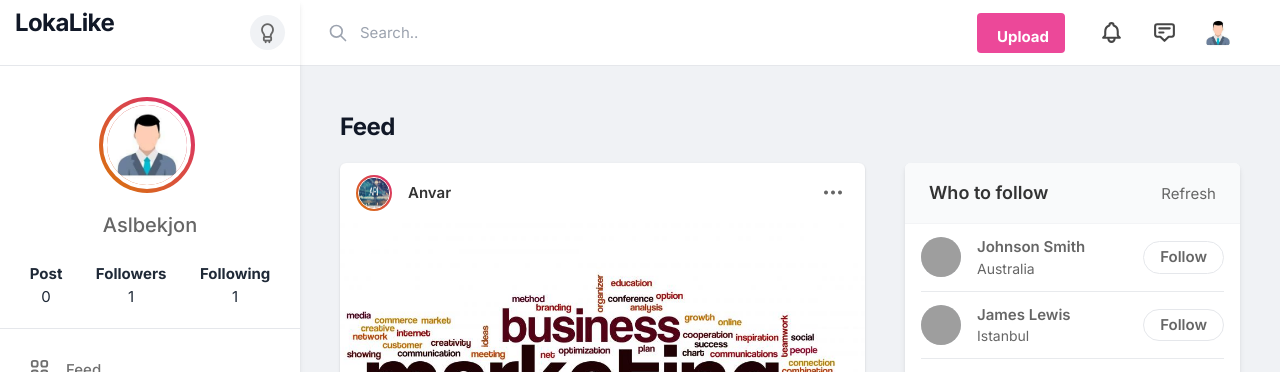
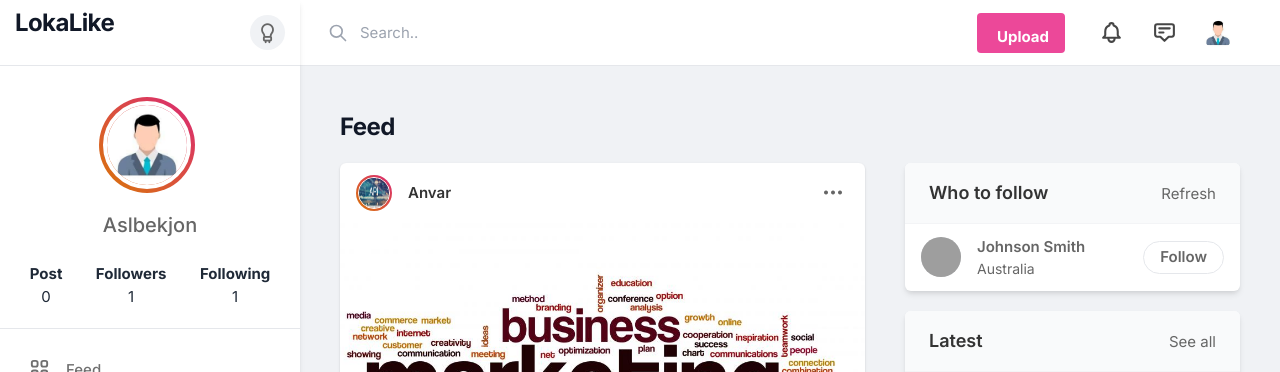
Before and after one commit to Anvar-Aslbek/instagram-clone, a Django app: page /index in a window 1280 px wide. Shown: the top 372 px of the page. Run offline with Django 3.2, Linux system fonts and the light colour scheme; a user stored in the database is signed in; data comes from the database, SQL or seed files in the repository; both versions use the stored data as it was after the commit; some libraries are stand-ins or nearby versions; some web fonts are replaced; grey boxes are pictures that could not be loaded.

Commit message:
who is follow qismi

```diff
--- a/instagram/templates/index.html
+++ b/instagram/templates/index.html
@@ -1,5 +1,6 @@
 {% extends 'instagram/base.html' %}
 {% load static %}
+{% load load %}
 
 {% block content %}
 
@@ -155,68 +156,8 @@
        <!-- right sidebar-->
        <div class="lg:w-5/12">
 
-           <div class="bg-white dark:bg-gray-900 shadow-md rounded-md overflow-hidden">
-
-               <div class="bg-gray-50 dark:bg-gray-800 border-b border-gray-100 flex items-baseline justify-between py-4 px-6 dark:border-gray-800">
-                   <h2 class="font-semibold text-lg">Who to follow</h2>
-                   <a href="#"> Refresh</a>
-               </div>
-
-               <div class="divide-gray-300 divide-gray-50 divide-opacity-50 divide-y px-4 dark:divide-gray-800 dark:text-gray-100">
-                   <div class="flex items-center justify-between py-3">
-                       <div class="flex flex-1 items-center space-x-4">
-                           <a href="profile.html">
-                               <img src="assets/images/avatars/avatar-2.jpg" class="bg-gray-200 rounded-full w-10 h-10">
-                           </a>
-                           <div class="flex flex-col">
-                               <span class="block capitalize font-semibold"> Johnson smith </span>
-                               <span class="block capitalize text-sm"> Australia </span>
-                           </div>
-                       </div>
-
-                       <a href="#" class="border border-gray-200 font-semibold px-4 py-1 rounded-full hover:bg-pink-600 hover:text-white hover:border-pink-600 dark:border-gray-800"> Follow </a>
-                   </div>
-                   <div class="flex items-center justify-between py-3">
-                       <div class="flex flex-1 items-center space-x-4">
-                           <a href="profile.html">
-                               <img src="assets/images/avatars/avatar-1.jpg" class="bg-gray-200 rounded-full w-10 h-10">
-                           </a>
-                           <div class="flex flex-col">
-                               <span class="block capitalize font-semibold"> James Lewis </span>
-                               <span class="block capitalize text-sm"> Istanbul </span>
-                           </div>
-                       </div>
-                       <a href="#" class="border border-gray-200 font-semibold px-4 py-1 rounded-full hover:bg-pink-600 hover:text-white hover:border-pink-600 dark:border-gray-800"> Follow </a>
-                   </div>
-                   <div class="flex items-center justify-between py-3">
-                       <div class="flex flex-1 items-center space-x-4">
-                           <a href="profile.html">
-                               <img src="assets/images/avatars/avatar-5.jpg" class="bg-gray-200 rounded-full w-10 h-10">
-                           </a>
-                           <div class="flex flex-col">
-                               <span class="block capitalize font-semibold"> John Michael </span>
-                               <span class="block capitalize text-sm"> New York </span>
-                           </div>
-                       </div>
-                       <a href="#" class="border border-gray-200 font-semibold px-4 py-1 rounded-full hover:bg-pink-600 hover:text-white hover:border-pink-600 dark:border-gray-800"> Follow </a>
-                   </div>
-                   <div class="flex items-center justify-between py-3">
-                       <div class="flex flex-1 items-center space-x-4">
-                           <a href="profile.html">
-                               <img src="assets/images/avatars/avatar-7.jpg" class="bg-gray-200 rounded-full w-10 h-10">
-                           </a>
-                           <div class="flex flex-col">
-                               <span class="block capitalize font-semibold"> Monroe Parker </span>
-                               <span class="block capitalize text-sm"> Yeman </span>
-                           </div>
-                       </div>
-
-                       <a href="#" class="border border-gray-200 font-semibold px-4 py-1 rounded-full hover:bg-pink-600 hover:text-white hover:border-pink-600 dark:border-gray-800"> Follow </a>
-                   </div>
-
-               </div>
-
-           </div>
+           <!-- who is follow -->
+           {% show_follow profile=request.user %}
 
            <div class="mt-5" uk-sticky="offset:28; bottom:true ; media @m">
                <div class="bg-white dark:bg-gray-900 shadow-md rounded-md overflow-hidden">
--- /dev/null
+++ b/instagram/templates/who_is_follow.html
@@ -0,0 +1,26 @@
+<div class="bg-white dark:bg-gray-900 shadow-md rounded-md overflow-hidden">
+
+    <div class="bg-gray-50 dark:bg-gray-800 border-b border-gray-100 flex items-baseline justify-between py-4 px-6 dark:border-gray-800">
+        <h2 class="font-semibold text-lg">Who to follow</h2>
+        <a href="#"> Refresh</a>
+    </div>
+
+    <div class="divide-gray-300 divide-gray-50 divide-opacity-50 divide-y px-4 dark:divide-gray-800 dark:text-gray-100">
+        <!-- 4ta -->
+        <div class="flex items-center justify-between py-3">
+            <div class="flex flex-1 items-center space-x-4">
+                <a href="profile.html">
+                    <img src="assets/images/avatars/avatar-2.jpg" class="bg-gray-200 rounded-full w-10 h-10">
+                </a>
+                <div class="flex flex-col">
+                    <span class="block capitalize font-semibold"> Johnson smith </span>
+                    <span class="block capitalize text-sm"> Australia </span>
+                </div>
+            </div>
+
+            <a href="#" class="border border-gray-200 font-semibold px-4 py-1 rounded-full hover:bg-pink-600 hover:text-white hover:border-pink-600 dark:border-gray-800"> Follow </a>
+        </div>
+
+    </div>
+
+</div>
--- /dev/null
+++ b/instagram/templatetags/load.py
@@ -0,0 +1,16 @@
+from django import template
+
+from instagramUser.models import Profile, Following
+
+
+register = template.Library()
+
+@register.inclusion_tag('who_is_follow.html')
+def show_follow(**df):
+    profile = Profile.objects.all()
+    print(df)
+    # k=0
+    # while k!=4:
+    #     follow_status = Following.objects.filter(following=prof, follower=request.user).exists()
+
+    return {'profile':profile}
```
Also changed, not shown: db.sqlite3, instagram/templatetags/__init__.py (added).
